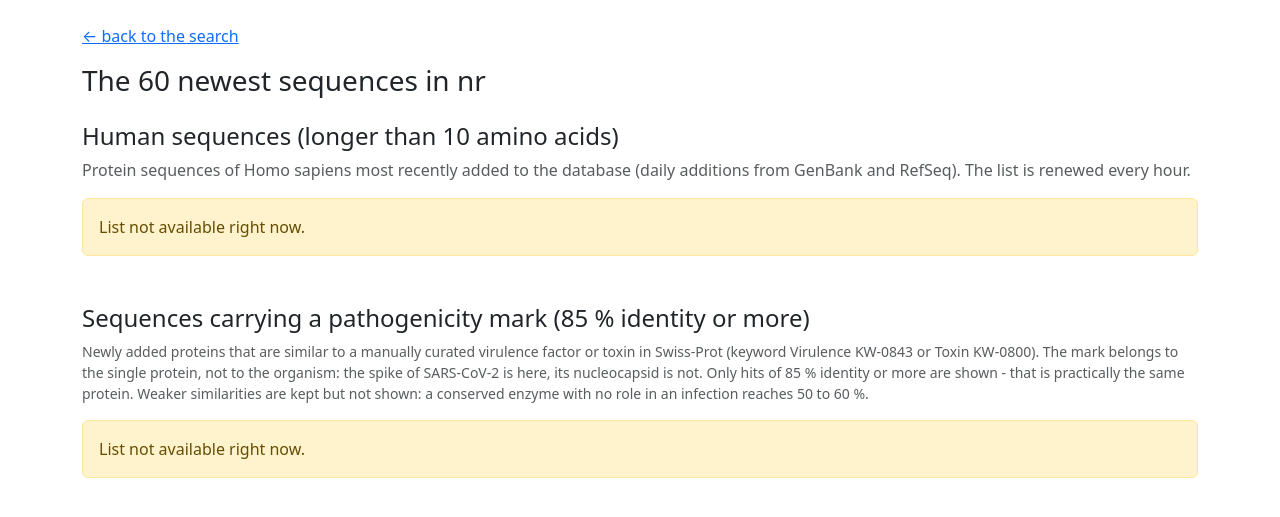
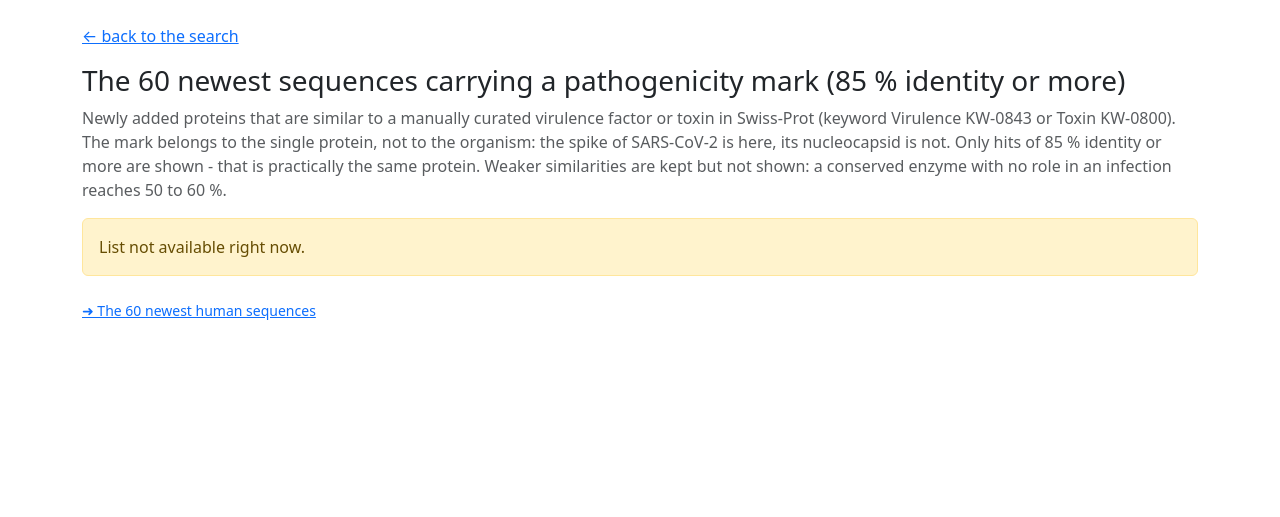
Before and after one commit to gerontec/blastDiamond, a PHP site: page /newest.php?lang=en&list=pathogen in a window 1280 px wide. Shown: the part 57-574 px from the top of the page. Run offline with PHP 8.4, Linux system fonts and the light colour scheme.

Commit message:
newest.php: one list per view instead of two tables on one page
The pathogen link led to a page whose heading spoke of human sequences, and the human link showed the pathogens
underneath. Each view now has its own URL, title and content: ?list=human (the default) and ?list=pathogen, with
a link from each to the other. The language switch keeps the view, and the old link newest.php#pathogen is
redirected to ?list=pathogen by the script.

Co-Authored-By: Claude Opus 5 <noreply@anthropic.com>

```diff
--- a/web/assets/newest.js
+++ b/web/assets/newest.js
@@ -4,8 +4,13 @@
   const root = document.getElementById("newest");
   const t = k => root.dataset["t" + k[0].toUpperCase() + k.slice(1)] || k;
   const esc = s => String(s == null ? "" : s).replace(/[&<>"']/g, c => ({ "&": "&amp;", "<": "&lt;", ">": "&gt;", '"': "&quot;", "'": "&#39;" }[c]));
+  // an older link pointed at newest.php#pathogen, where both lists were on one page
+  if (location.hash === "#pathogen" && !/[?&]list=/.test(location.search)) {
+    location.replace("newest.php?lang=" + encodeURIComponent(root.dataset.lang || "de") + "&list=pathogen");
+    return;
+  }
   const list = document.getElementById("list");
-  fetch("api.php?r=newest").then(r => r.ok ? r.json() : Promise.reject(r.status)).then(d => {
+  if (list) fetch("api.php?r=newest").then(r => r.ok ? r.json() : Promise.reject(r.status)).then(d => {
     let html = '<p class="small text-body-secondary">' + esc(t("updated")) + ": " + esc(d.updated) + "</p>" +
       '<div class="table-responsive border rounded"><table class="table table-sm table-hover table-striped align-middle mb-0"><thead class="table-light"><tr>' +
       "<th>" + esc(t("acc")) + "</th><th>" + esc(t("desc")) + "</th><th>" + esc(t("len")) + "</th><th>" + esc(t("ncbi")) + "</th><th>" +
@@ -34,7 +39,7 @@
     "Presynaptic neurotoxin": "präsynaptisches Neurotoxin", "Vasoactive": "vasoaktiv",
     "Antimicrobial": "antimikrobiell", "Allergen": "Allergen"
   } : {};
-  fetch("api.php?r=newest_pathogen").then(r => r.ok ? r.json() : Promise.reject(r.status)).then(d => {
+  if (box) fetch("api.php?r=newest_pathogen").then(r => r.ok ? r.json() : Promise.reject(r.status)).then(d => {
     const items = d.items || [];
     if (!items.length) { box.innerHTML = '<div class="text-body-secondary">' + esc(t("pempty")) + "</div>"; return; }
     let foot = esc(t("updated")) + ": " + esc(d.updated) + " · " + esc(d.reference_proteins) + " " + esc(t("refs"));
--- a/web/index.php
+++ b/web/index.php
@@ -113,8 +113,8 @@ header("Content-Security-Policy: default-src 'self'; img-src 'self' data:; style
 <main class="container mb-5" id="app" data-chembl="<?= h($CHEMBL_URL) ?>"
   <?php foreach ($T as $k => $v): ?> data-t-<?= h(str_replace('_', '-', $k)) ?>="<?= h($v) ?>"<?php endforeach; ?>>
   <p class="lead"><?= h($T['lead']) ?></p>
-  <p><a class="fw-semibold" href="newest.php?lang=<?= $lang ?>#human">➜ <?= h($T['newest']) ?></a></p>
-  <p><a class="fw-semibold" href="newest.php?lang=<?= $lang ?>#pathogen">➜ <?= h($T['newest_pathogen']) ?></a></p>
+  <p><a class="fw-semibold" href="newest.php?lang=<?= $lang ?>">➜ <?= h($T['newest']) ?></a></p>
+  <p><a class="fw-semibold" href="newest.php?lang=<?= $lang ?>&amp;list=pathogen">➜ <?= h($T['newest_pathogen']) ?></a></p>
 
   <div class="alert alert-warning">
     <strong><?= h($T['notice_h']) ?>.</strong> <?= h($T['notice']) ?>
--- a/web/newest.php
+++ b/web/newest.php
@@ -1,14 +1,19 @@
 <?php
-/* The 60 Homo sapiens sequences longer than 10 aa most recently added to NCBI nr (cached hourly by the worker, api.php?r=newest). */
+/* The 60 sequences most recently added to NCBI nr, one list per view (both cached hourly by the worker):
+   ?list=human     Homo sapiens, longer than 10 aa (api.php?r=newest)
+   ?list=pathogen  carrying a pathogenicity mark at 85 % identity or more (api.php?r=newest_pathogen) */
 declare(strict_types=1);
+$list = (($_GET['list'] ?? '') === 'pathogen') ? 'pathogen' : 'human';
 $lang = (($_GET['lang'] ?? '') === 'en' || (!isset($_GET['lang'])
         && !str_starts_with(strtolower($_SERVER['HTTP_ACCEPT_LANGUAGE'] ?? 'de'), 'de'))) ? 'en' : 'de';
 $T = [
  'de' => ['page' => 'Die 60 neuesten Sequenzen in nr',
-          'title' => 'Menschliche Sequenzen (länger als 10 Aminosäuren)', 'back' => '← zur Suche',
+          'title' => 'Die 60 neuesten menschlichen Sequenzen in nr (länger als 10 Aminosäuren)', 'back' => '← zur Suche',
           'lead' => 'Proteinsequenzen von Homo sapiens, die zuletzt in die Datenbank aufgenommen wurden (tägliche Ergänzung aus GenBank und RefSeq). Die Liste wird stündlich erneuert.',
           'updated' => 'Stand', 'acc' => 'Accession', 'desc' => 'Beschreibung', 'len' => 'Länge (aa)', 'ncbi' => 'NCBI-Datum',
-          'ptitle' => 'Sequenzen mit Pathogenitäts-Merkmal (ab 85 % Identität)',
+          'ptitle' => 'Die 60 neuesten Sequenzen mit Pathogenitäts-Merkmal (ab 85 % Identität)',
+          'to_pathogen' => '➜ Die 60 neuesten Sequenzen mit Pathogenitäts-Merkmal',
+          'to_human' => '➜ Die 60 neuesten menschlichen Sequenzen',
           'plead' => 'Neu aufgenommene Proteine, die einem handgeprüften Virulenzfaktor oder Toxin aus Swiss-Prot '
                    . 'ähnlich sind (Stichwort Virulence KW-0843 oder Toxin KW-0800). Das Merkmal gilt für das '
                    . 'einzelne Protein, nicht für den Organismus: das Spike von SARS-CoV-2 steht hier, sein '
@@ -20,10 +25,12 @@ $T = [
           'pempty' => 'Noch keine markierten Sequenzen.',
           'added' => 'aufgenommen', 'src' => 'Quelle', 'search' => 'Ähnliche suchen', 'loading' => 'Lade …', 'error' => 'Liste gerade nicht verfügbar.'],
  'en' => ['page' => 'The 60 newest sequences in nr',
-          'title' => 'Human sequences (longer than 10 amino acids)', 'back' => '← back to the search',
+          'title' => 'The 60 newest human sequences in nr (longer than 10 amino acids)', 'back' => '← back to the search',
           'lead' => 'Protein sequences of Homo sapiens most recently added to the database (daily additions from GenBank and RefSeq). The list is renewed every hour.',
           'updated' => 'As of', 'acc' => 'Accession', 'desc' => 'Description', 'len' => 'Length (aa)', 'ncbi' => 'NCBI date',
-          'ptitle' => 'Sequences carrying a pathogenicity mark (85 % identity or more)',
+          'ptitle' => 'The 60 newest sequences carrying a pathogenicity mark (85 % identity or more)',
+          'to_pathogen' => '➜ The 60 newest sequences carrying a pathogenicity mark',
+          'to_human' => '➜ The 60 newest human sequences',
           'plead' => 'Newly added proteins that are similar to a manually curated virulence factor or toxin in '
                    . 'Swiss-Prot (keyword Virulence KW-0843 or Toxin KW-0800). The mark belongs to the single '
                    . 'protein, not to the organism: the spike of SARS-CoV-2 is here, its nucleocapsid is not. '
@@ -44,7 +51,7 @@ header("Content-Security-Policy: default-src 'self'; style-src 'self'; script-sr
 <head>
 <meta charset="utf-8">
 <meta name="viewport" content="width=device-width, initial-scale=1">
-<title><?= h($T['page']) ?></title>
+<title><?= h($list === 'pathogen' ? $T['ptitle'] : $T['title']) ?></title>
 <link rel="stylesheet" href="assets/bootstrap.min.css">
 <link rel="stylesheet" href="assets/app.css">
 </head>
@@ -52,21 +59,23 @@ header("Content-Security-Policy: default-src 'self'; style-src 'self'; script-sr
 <nav class="navbar bg-body-tertiary border-bottom mb-4">
   <div class="container">
     <a class="navbar-brand fw-semibold" href="./?lang=<?= $lang ?>">DIAMOND · NCBI nr</a>
-    <div class="small"><a href="?lang=de" class="<?= $lang === 'de' ? 'fw-bold' : '' ?>">DE</a> · <a href="?lang=en" class="<?= $lang === 'en' ? 'fw-bold' : '' ?>">EN</a></div>
+    <div class="small"><a href="?lang=de&amp;list=<?= $list ?>" class="<?= $lang === 'de' ? 'fw-bold' : '' ?>">DE</a> · <a href="?lang=en&amp;list=<?= $list ?>" class="<?= $lang === 'en' ? 'fw-bold' : '' ?>">EN</a></div>
   </div>
 </nav>
-<main class="container mb-5" id="newest" data-lang="<?= $lang ?>"
+<main class="container mb-5" id="newest" data-lang="<?= $lang ?>" data-list="<?= $list ?>"
   <?php foreach ($T as $k => $v): ?> data-t-<?= h($k) ?>="<?= h($v) ?>"<?php endforeach; ?>>
   <p><a href="./?lang=<?= $lang ?>"><?= h($T['back']) ?></a></p>
-  <h1 class="h3"><?= h($T['page']) ?></h1>
-
-  <h2 class="h4 mt-4" id="human"><?= h($T['title']) ?></h2>
+<?php if ($list === 'pathogen'): ?>
+  <h1 class="h3"><?= h($T['ptitle']) ?></h1>
+  <p class="text-body-secondary"><?= h($T['plead']) ?></p>
+  <div id="pathogen"><div class="text-body-secondary"><?= h($T['loading']) ?></div></div>
+  <p class="mt-4 small"><a href="?lang=<?= $lang ?>"><?= h($T['to_human']) ?></a></p>
+<?php else: ?>
+  <h1 class="h3"><?= h($T['title']) ?></h1>
   <p class="text-body-secondary"><?= h($T['lead']) ?></p>
   <div id="list"><div class="text-body-secondary"><?= h($T['loading']) ?></div></div>
-
-  <h2 class="h4 mt-5" id="pathogen-head"><?= h($T['ptitle']) ?></h2>
-  <p class="text-body-secondary small"><?= h($T['plead']) ?></p>
-  <div id="pathogen" style="scroll-margin-top:1rem"><div class="text-body-secondary"><?= h($T['loading']) ?></div></div>
+  <p class="mt-4 small"><a href="?lang=<?= $lang ?>&amp;list=pathogen"><?= h($T['to_pathogen']) ?></a></p>
+<?php endif; ?>
 </main>
 <script src="assets/newest.js"></script>
 </body>
```
